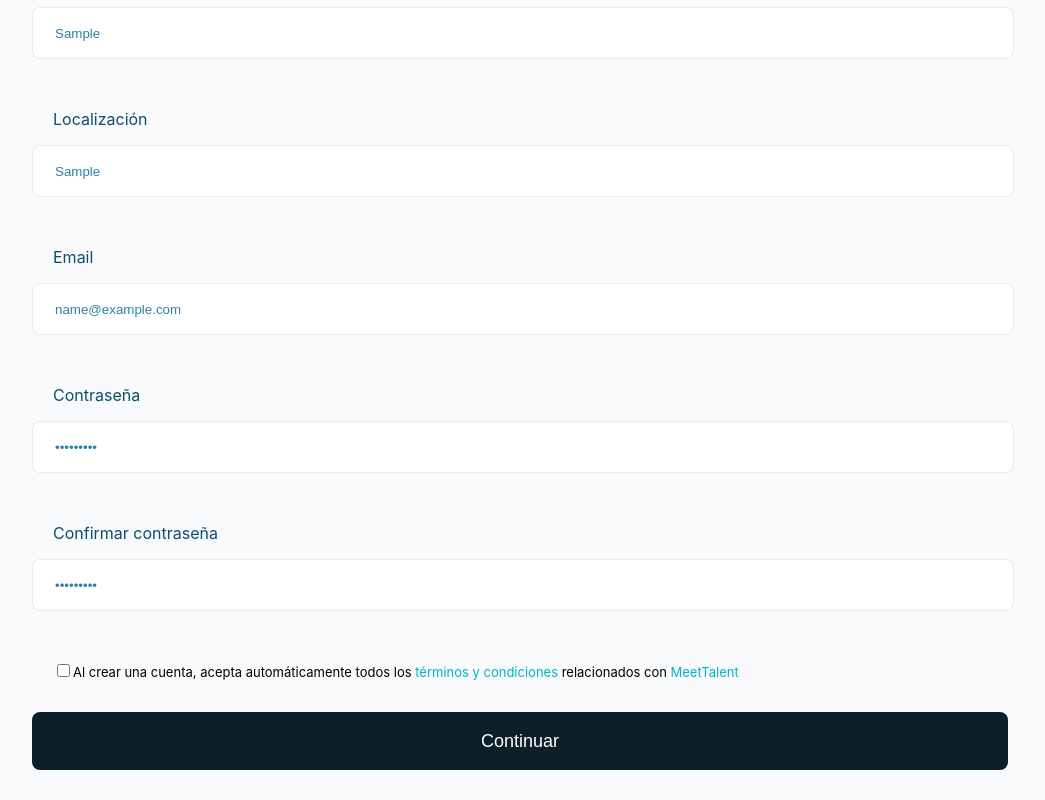
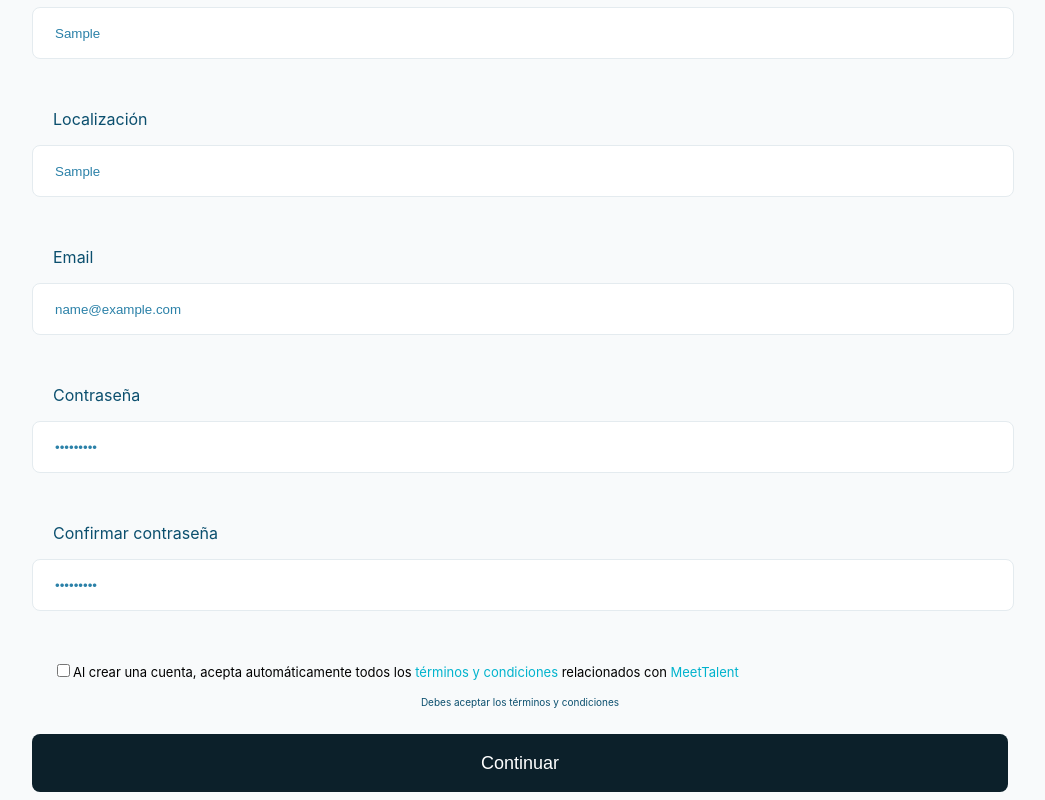
Before and after one commit to krst221/MeetTalent, a React (Create React App) app: page /register/company in a window 1280 px wide. Both pictures are taken after typing "Sample", "Sample", "Sample", "name@example.com", "Sample123", "Sample123" into the empty fields and a click on the button "Continuar". Shown: the part 257-1057 px from the top of the page, without its empty margins (120-1165 px from the left). Built offline with nearby package versions, Linux system fonts and the light colour scheme.

Commit message:
Update Company.jsx

```diff
--- a/src/pages/Register/Company/Company.jsx
+++ b/src/pages/Register/Company/Company.jsx
@@ -106,7 +106,10 @@ const Company = () => {
               {errors.password2.type === "validate" && <p className='b-login-error--sec'>{errors.password2.message}</p>}
               </>}
               </div>
-              <label className='b-checktext'><input type="checkbox"  {...register("check", {required: true})}></input>Al crear una cuenta, acepta automáticamente todos los <span className='b-reguser-span'>términos y condiciones</span> relacionados con <span className='b-reguser-span'>MeetTalent</span></label>
+              <label className='b-checktext'><input type="checkbox" {...register("check", {required: "Debes aceptar los términos y condiciones"})}></input>Al crear una cuenta, acepta automáticamente todos los <span className='b-reguser-span'>términos y condiciones</span> relacionados con <span className='b-reguser-span'>MeetTalent</span></label>
+              {errors.check && <>
+              {errors.check.type === "required" && <p className='b-login-error--sec'>{errors.check.message}</p>}
+              </>}
               <Button className="b-form-button b-form-button--sec" text="Continuar"></Button>
           </form>
         </div>
```
